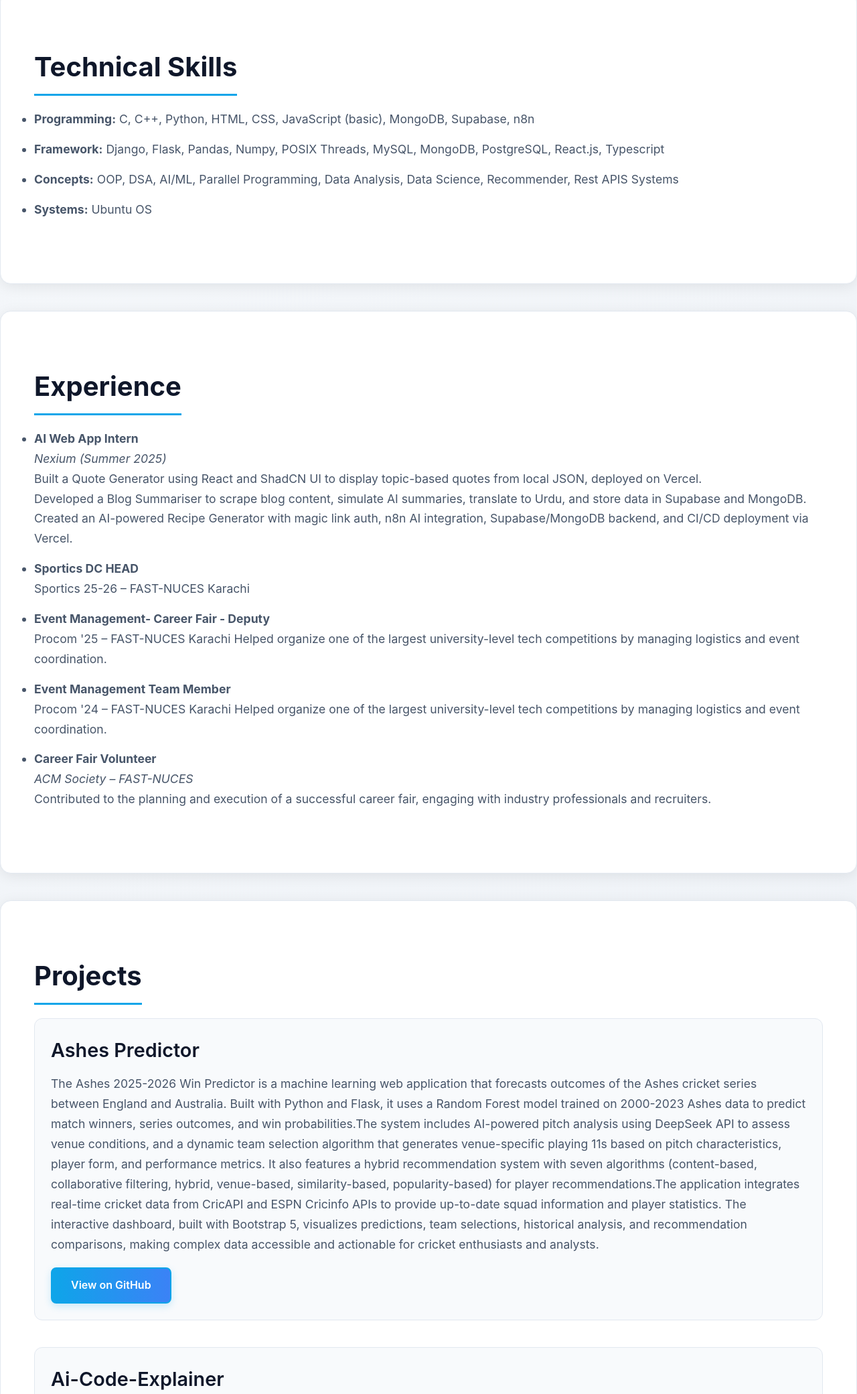
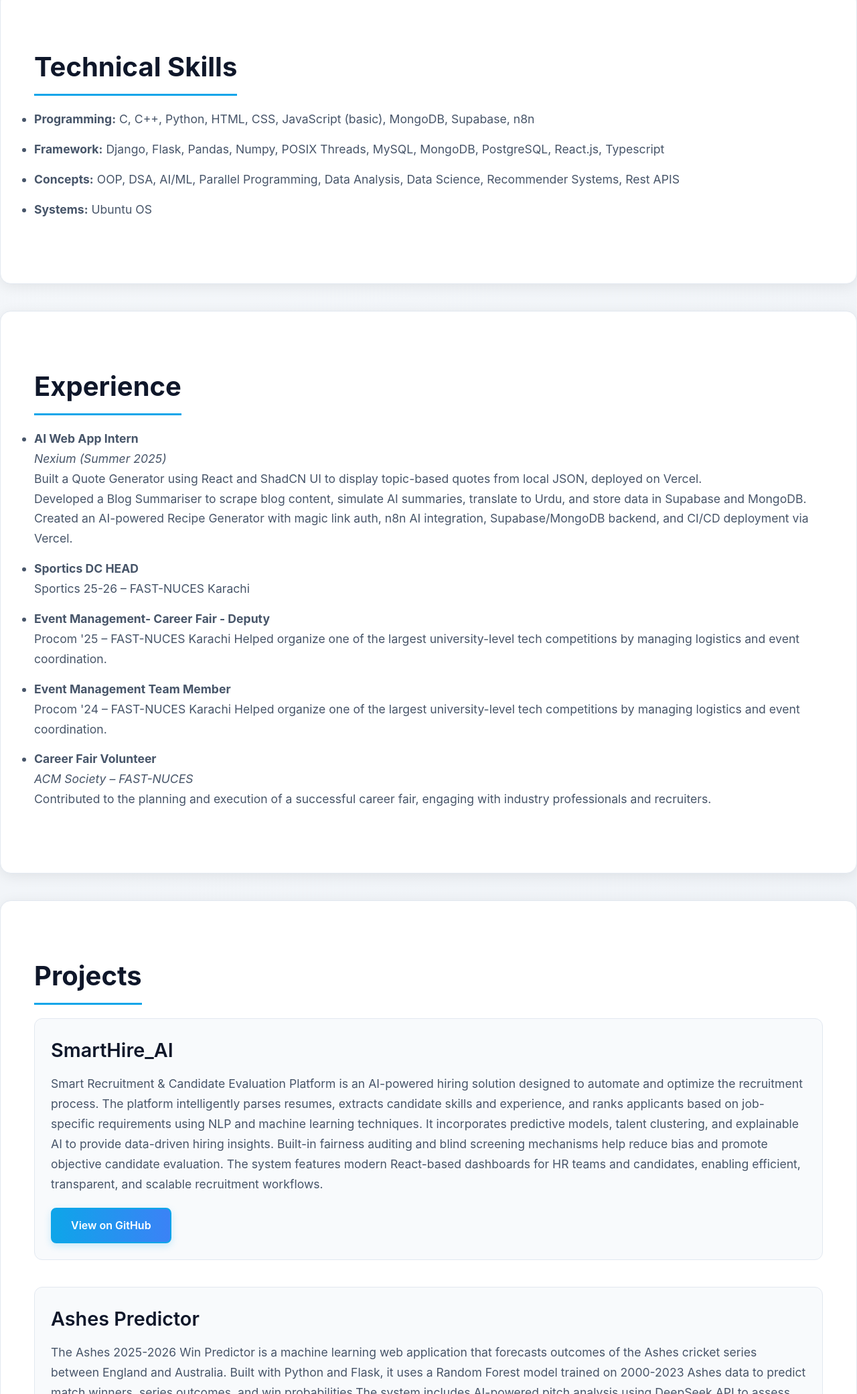
Before and after one commit to shayan-aamir/Portfolio, a plain HTML site: page index.html in a window 1280 px wide. Shown: the part 1837-3918 px from the top of the page at 67% size. Drawn offline with Linux system fonts and the light colour scheme.

Commit message:
Update index.html

```diff
--- a/index.html
+++ b/index.html
@@ -95,8 +95,8 @@
     <ul>
       <li><strong>Programming:</strong> C, C++, Python, HTML, CSS, JavaScript (basic), MongoDB, Supabase, n8n</li>
       <li><strong>Framework:</strong> Django, Flask, Pandas, Numpy, POSIX Threads, MySQL, MongoDB, PostgreSQL, React.js, Typescript </li>
-      <li><strong>Concepts:</strong> OOP, DSA, AI/ML, Parallel Programming, Data Analysis, Data Science, Recommender, Rest APIS
-        Systems</li>
+      <li><strong>Concepts:</strong> OOP, DSA, AI/ML, Parallel Programming, Data Analysis, Data Science, Recommender Systems, Rest APIS
+        </li>
       <li><strong>Systems:</strong> Ubuntu OS</li>
     </ul>
   </section>
@@ -146,6 +146,13 @@
   <!-- Projects Section -->
   <section id="projects" class="section">
     <h2>Projects</h2>
+
+    <div class="project">
+      <h3>SmartHire_AI</h3>
+      <p>Smart Recruitment & Candidate Evaluation Platform is an AI-powered hiring solution designed to automate and optimize the recruitment process. The platform intelligently parses resumes, extracts candidate skills and experience, and ranks applicants based on job-specific requirements using NLP and machine learning techniques. It incorporates predictive models, talent clustering, and explainable AI to provide data-driven hiring insights. Built-in fairness auditing and blind screening mechanisms help reduce bias and promote objective candidate evaluation. The system features modern React-based dashboards for HR teams and candidates, enabling efficient, transparent, and scalable recruitment workflows.</p>
+
+      <a href="https://github.com/shayan-aamir/SmartHire_AI.git" target="_blank">View on GitHub</a>
+    </div>
 
     <div class="project">
       <h3>Ashes Predictor</h3>
```
